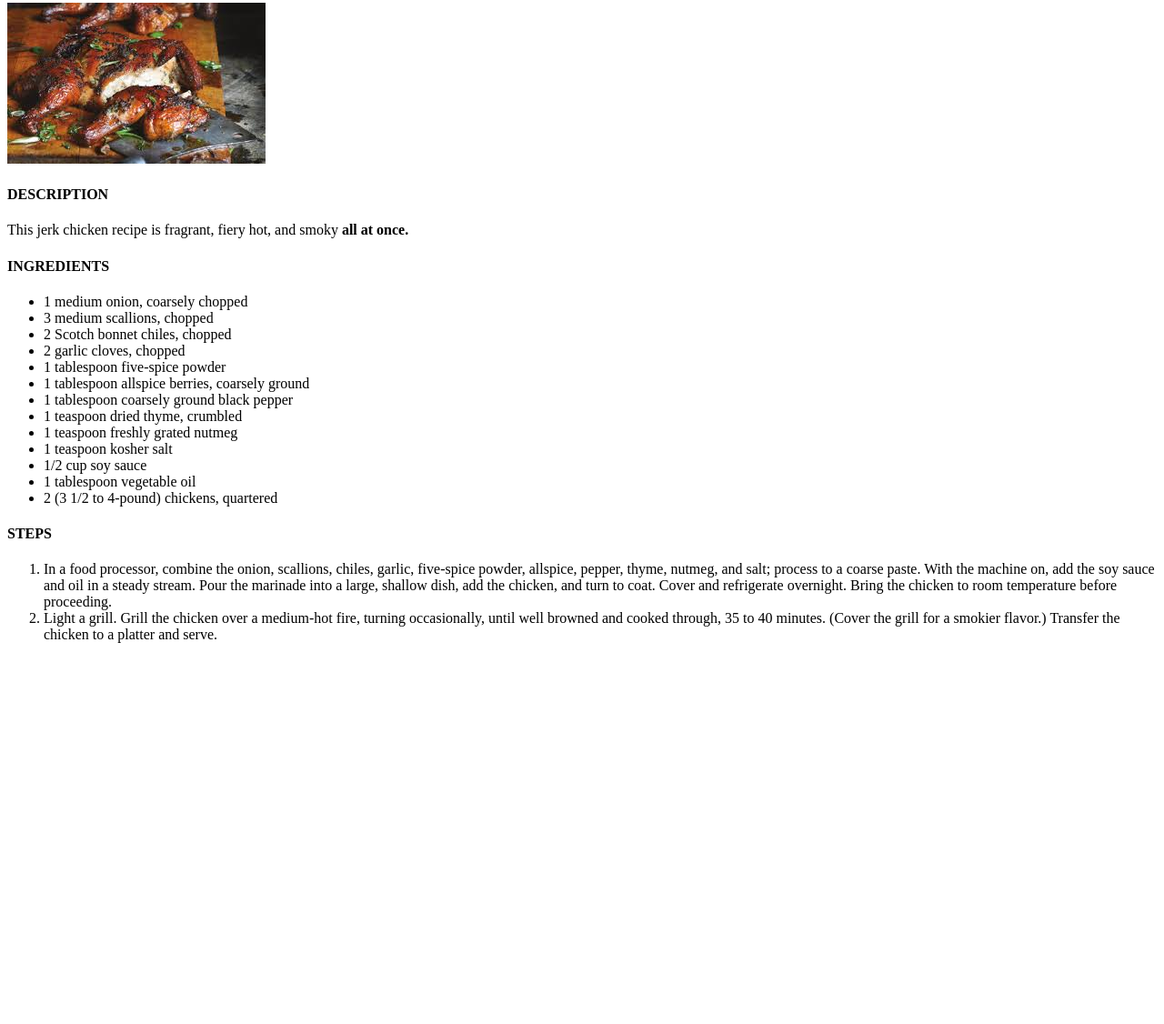
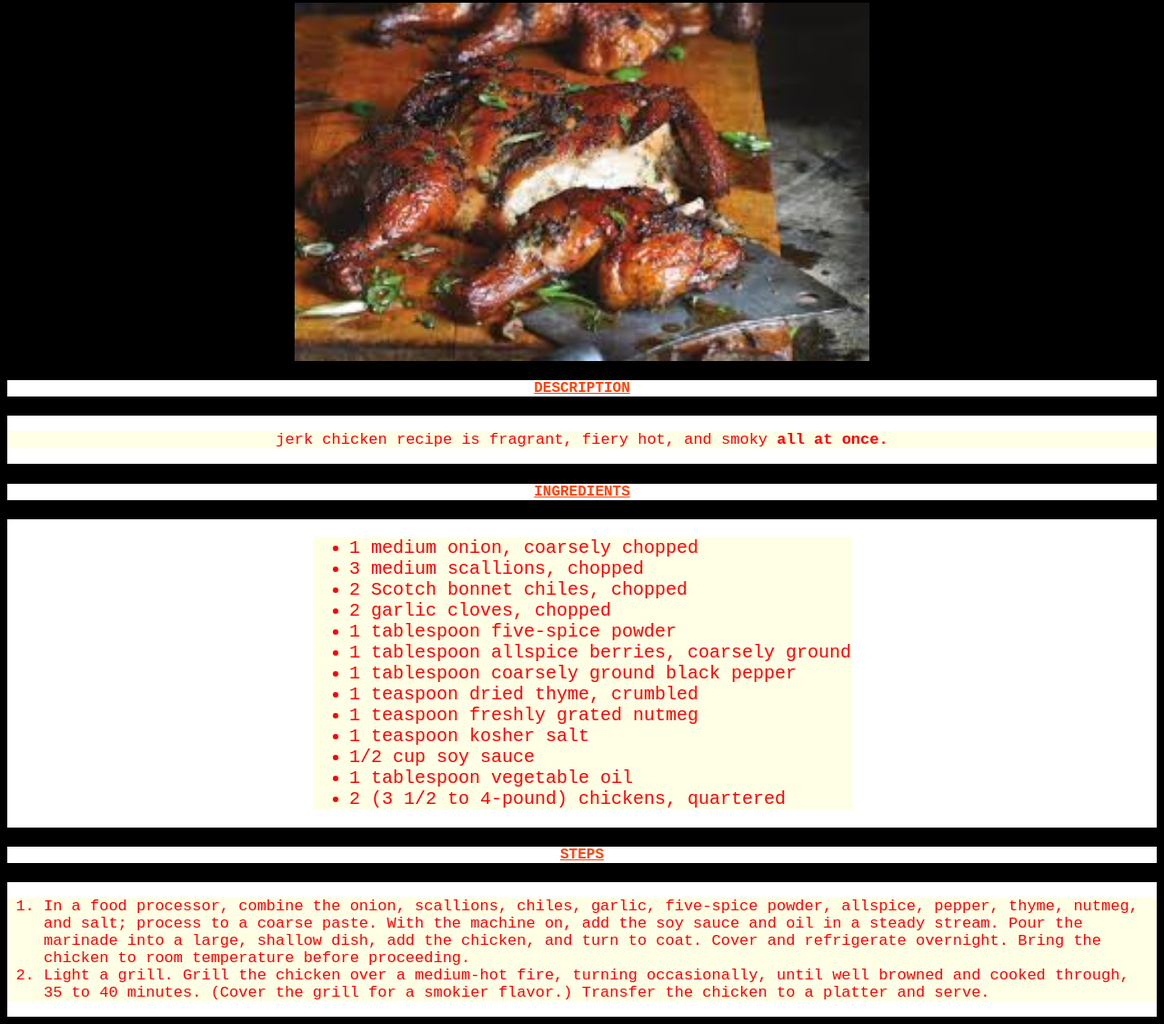
Before and after one commit to Jazeig/odin-recipes, a plain HTML site: page recipes-/jerkchicken.html in a window 1280 px wide. Shown: the part 77-1203 px from the top of the page at 91% size. Before the commit the page ends 800 px from the top, so only its background shows below. Drawn offline with Linux system fonts and the light colour scheme.

Commit message:
Add css to all relevant pages

```diff
--- a/recipes-/jerkchicken.html
+++ b/recipes-/jerkchicken.html
@@ -5,15 +5,22 @@
     <meta name="viewport" content="width=device-width,
     initial-scale=1.0">
     <title>Jerk Chicken</title>
+    <link rel="stylesheet" href="../style.css">
 </head>
+
+
 <body>
     <h1>Jerk Chicken</h1>
-    <img src="../img-/jerkchicken.jpg" alt="Jerk Chicken">
+    <img src="../img-/jerkchicken.jpg"
+    alt="Jerk Chicken" class="images">
     <h4>DESCRIPTION</h4>
-    <p>This jerk chicken recipe is fragrant,
+    <div class="p">
+    <p>jerk chicken recipe is fragrant,
         fiery hot, and smoky <strong>all at once.
         </strong></p>
+    </div>
 <h4>INGREDIENTS</h4>
+<div class="list">
 <ul>
     <li>1 medium onion, coarsely chopped</li>
     <li>3 medium scallions, chopped</li>
@@ -28,8 +35,9 @@
     <li>1/2 cup soy sauce</li>
     <li>1 tablespoon vegetable oil</li>
     <li>2 (3 1/2 to 4-pound) chickens, quartered</li>
-</ul>
+</ul> </div>
 <h4>STEPS</h4>
+<div class="ol">
 <ol>
     <li>In a food processor, combine the onion,
         scallions, chiles, garlic, five-spice powder,
@@ -45,6 +53,6 @@
         cooked through, 35 to 40 minutes.
         (Cover the grill for a smokier flavor.)
         Transfer the chicken to a platter and serve.</li>
-</ol>
+</ol> </div>
 </body>
 </html>
--- /dev/null
+++ b/style.css
@@ -0,0 +1,58 @@
+body{
+    background-color: black;
+    font-family: monospace, "Times New Roman", Arial
+}
+h1, h4 {
+    text-align: center;
+    color: rgba(255, 60, 0, 0.966);
+    text-decoration: underline;
+}
+h4 {
+    background-color: rgb(255, 255, 255);
+
+}
+
+
+div.list {
+    text-align: center;
+    font-size: 20px;
+    color: red;
+    background-color: white;
+}
+
+ul {
+    display: inline-block;
+    text-align: left;
+    background-color: rgb(255, 255, 229);
+}
+div.ol {
+    text-align: center;
+    font-size: 17px;
+    color: red;
+    background-color: white;
+}
+ol {
+    display: inline-block;
+    text-align: left;
+    background-color: rgb(255, 255, 229);
+}
+div.p {
+    display: inline-block;
+    text-align: left;
+    color: red;
+    background-color: rgb(255, 255, 255);
+    width: 100%;
+}
+
+p{
+    text-align: center;
+    font-size: 17px;
+    background-color: rgb(255, 255, 229);
+
+}
+.images {
+    display: block;
+    margin-left: auto;
+    margin-right: auto;
+    width: 50%;
+}
```
Also changed, not shown: index.html (+8 -1 lines), recipes-/baked-macaroni.html (+12 -2 lines), recipes-/bigmaceggrolls.html (+15 -4 lines).
